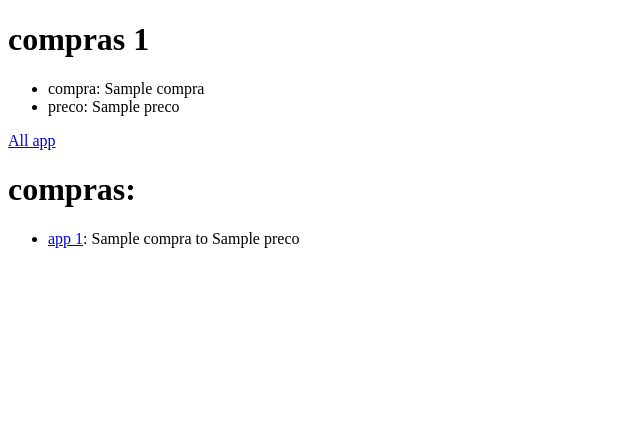
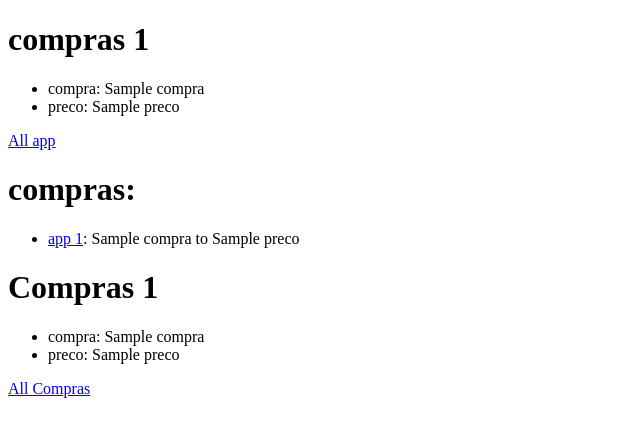
Before and after one commit to Tais8675/s-2, a Django app: template project/app/templates/app/pag.html in a window 1280 px wide. Shown: the top 437 px of the page, without its empty margins (0-640 px from the left). Run offline with Django 3.2, Linux system fonts and the light colour scheme; the template is opened without the code that fills it: most values are stand-ins (such as "Sample title", 1, 10 or a date in 2020).

Commit message:
7 commit

```diff
--- a/project/app/templates/app/pag.html
+++ b/project/app/templates/app/pag.html
@@ -15,4 +15,13 @@
             <li><a href="{% url 'app' app.id %}">app {{ app.id }}</a>: {{ app.compra }} to {{ app.preco }}</li>
         {% endfor %}
     </ul>
+
+
+    <h1>Compras {{ app.id }}</h1>
+    <ul>
+        <li>compra: {{ app.compra }}</li>
+        <li>preco: {{ app.preco }} </li>
+    </ul>
+    <a href="{% url 'index' %}">All Compras</a>
+
 {% endblock %}
```
Also changed, not shown: project/app/migrations/0010_delete_compra.py (added), project/db.sqlite3.
